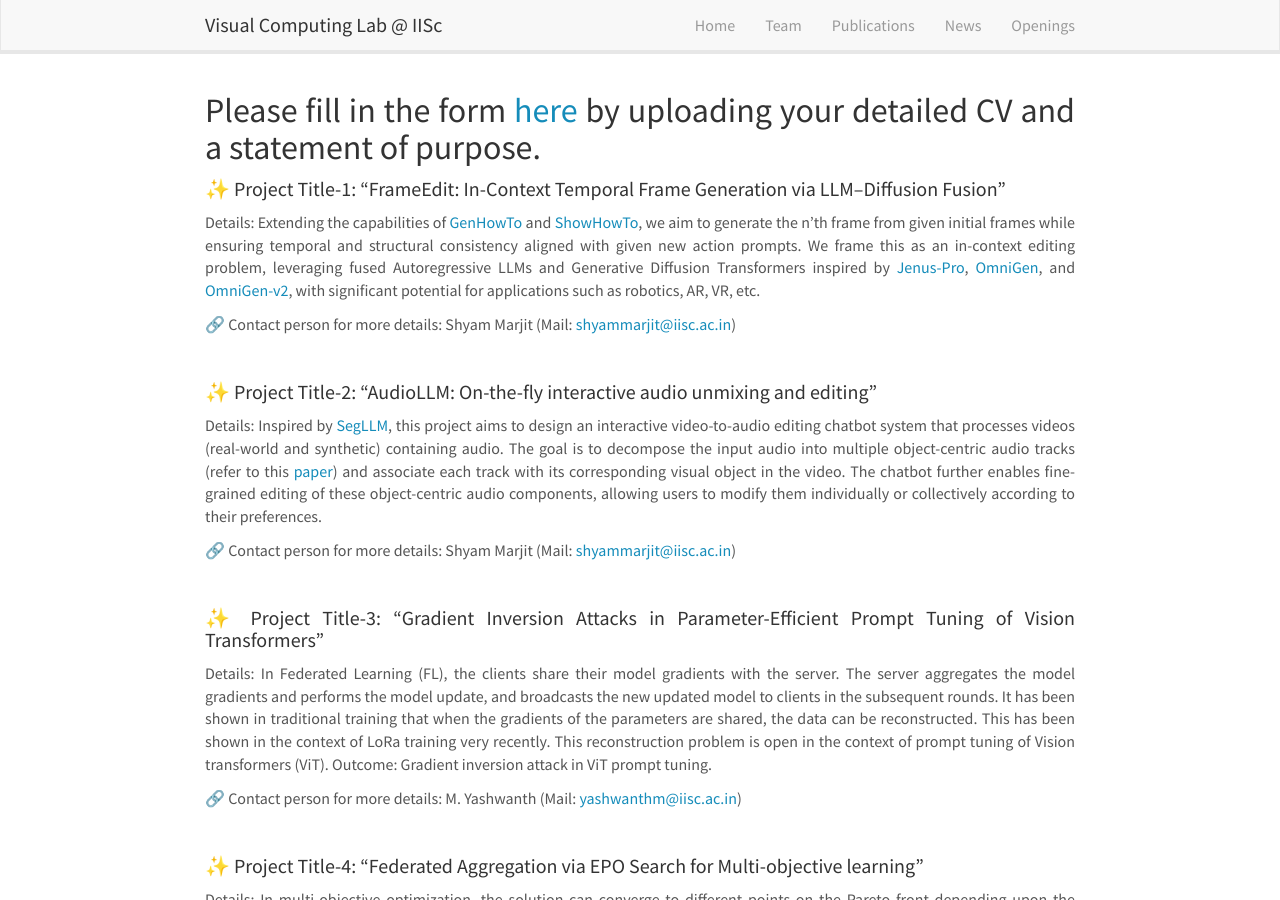
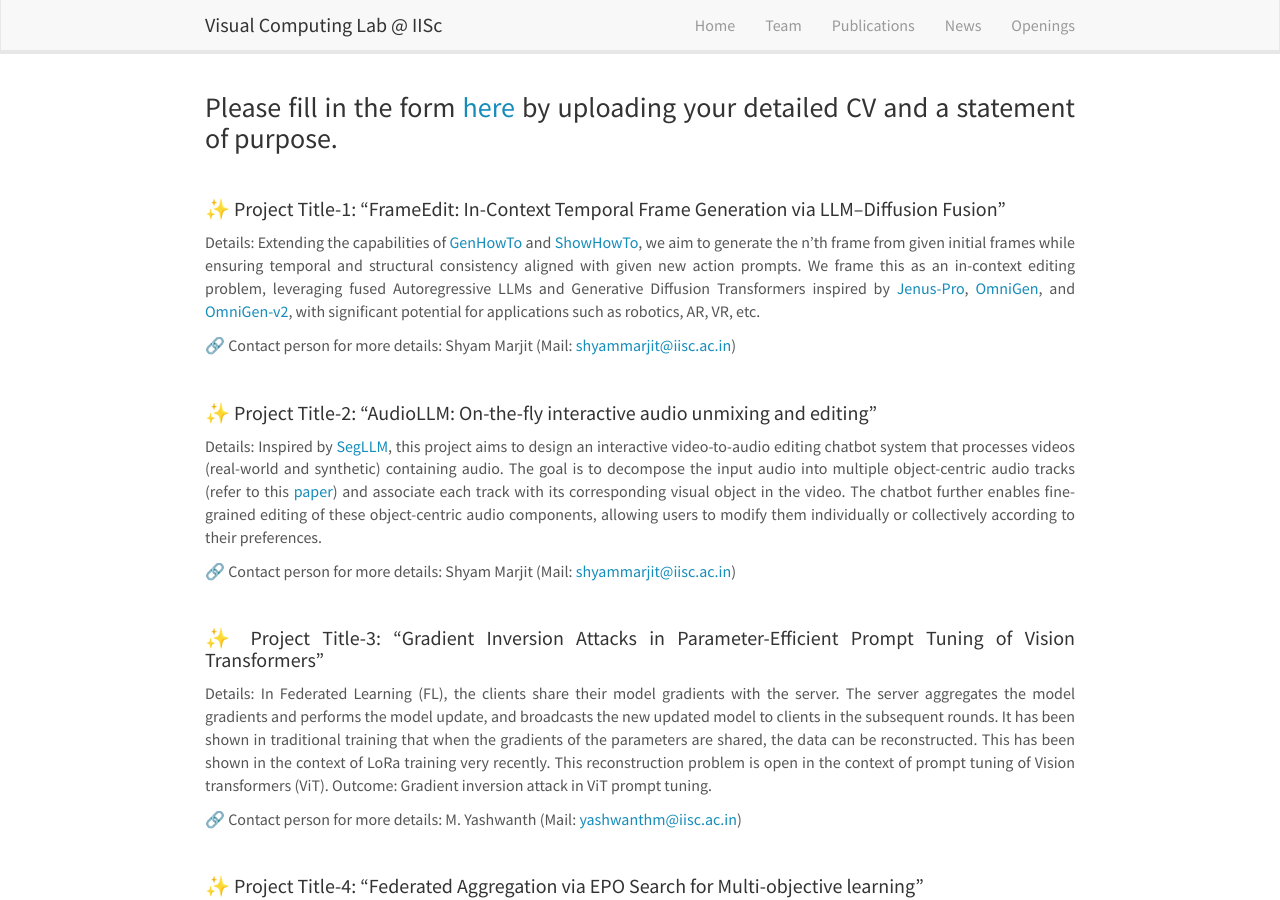
Before and after one commit to vcl-iisc/vclab-website, a Jekyll site: the page built from _pages/mtech_projects.md, in a window 1280 px wide and 900 px high. Built offline with Jekyll 4.4.1, drawn with Linux system fonts in a browser that asks for light colours; nearby versions of some CDN libraries.

Commit message:
Update mtech_projects.md

```diff
--- a/_pages/mtech_projects.md
+++ b/_pages/mtech_projects.md
@@ -6,7 +6,9 @@ sitemap: false
 permalink: /mtech_projects/
 ---
 
-## Please fill in the form [here](https://forms.gle/jCFfV8u8tSPtGGd36) by uploading your detailed CV and a statement of purpose.
+### Please fill in the form [here](https://forms.gle/jCFfV8u8tSPtGGd36) by uploading your detailed CV and a statement of purpose.
+
+<br>
 
 #### ✨ Project Title-1: "FrameEdit: In-Context Temporal Frame Generation via LLM–Diffusion Fusion"
 Details: Extending the capabilities of [GenHowTo](https://arxiv.org/abs/2312.07322) and [ShowHowTo](https://arxiv.org/abs/2412.01987), we aim to generate the n’th frame from given initial frames while ensuring temporal and structural consistency aligned with given new action prompts. We frame this as an in-context editing problem, leveraging fused Autoregressive LLMs and Generative Diffusion Transformers inspired by [Jenus-Pro](https://arxiv.org/abs/2501.17811), [OmniGen](https://arxiv.org/abs/2409.11340), and [OmniGen-v2](https://arxiv.org/abs/2506.18871), with significant potential for applications such as robotics, AR, VR, etc.
```
